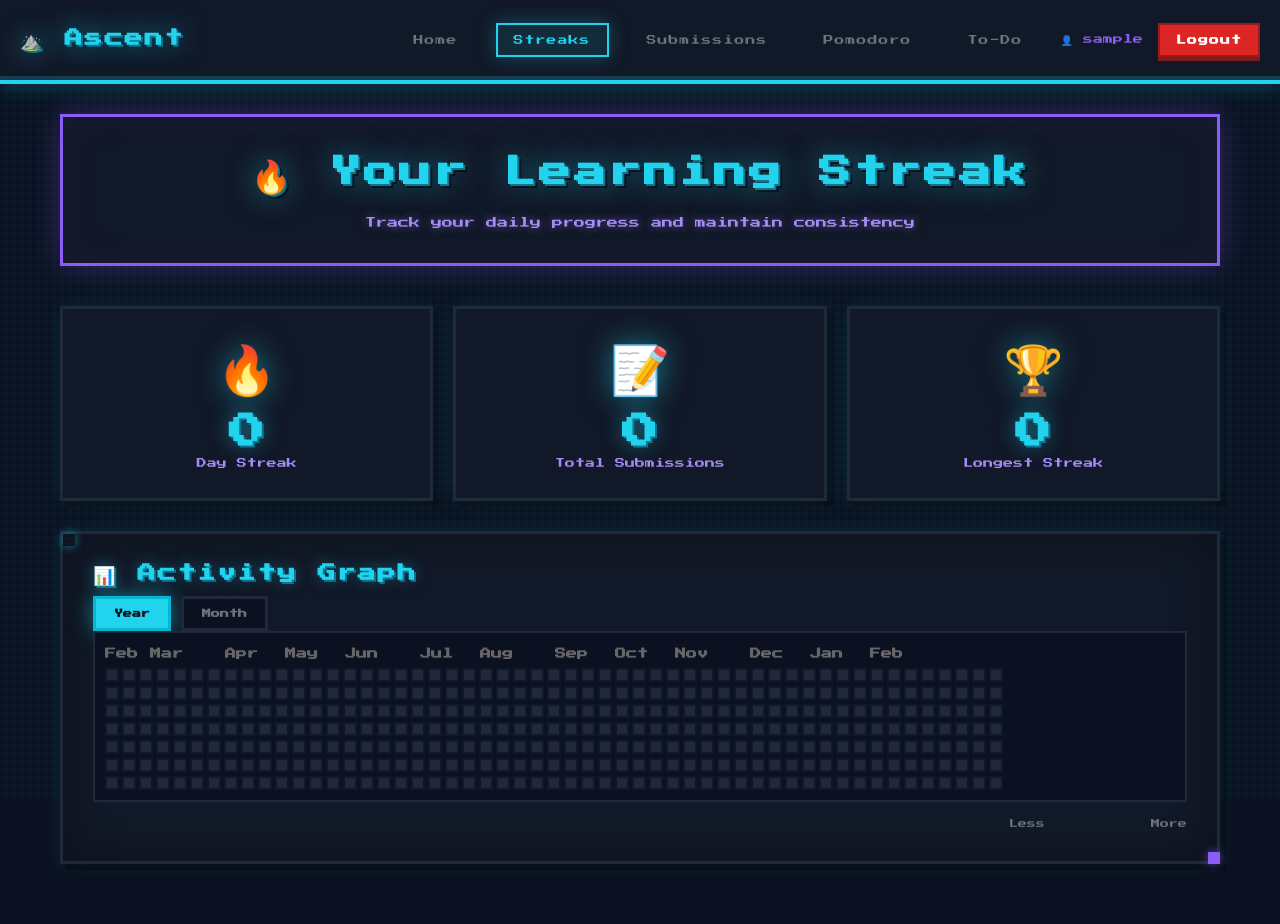
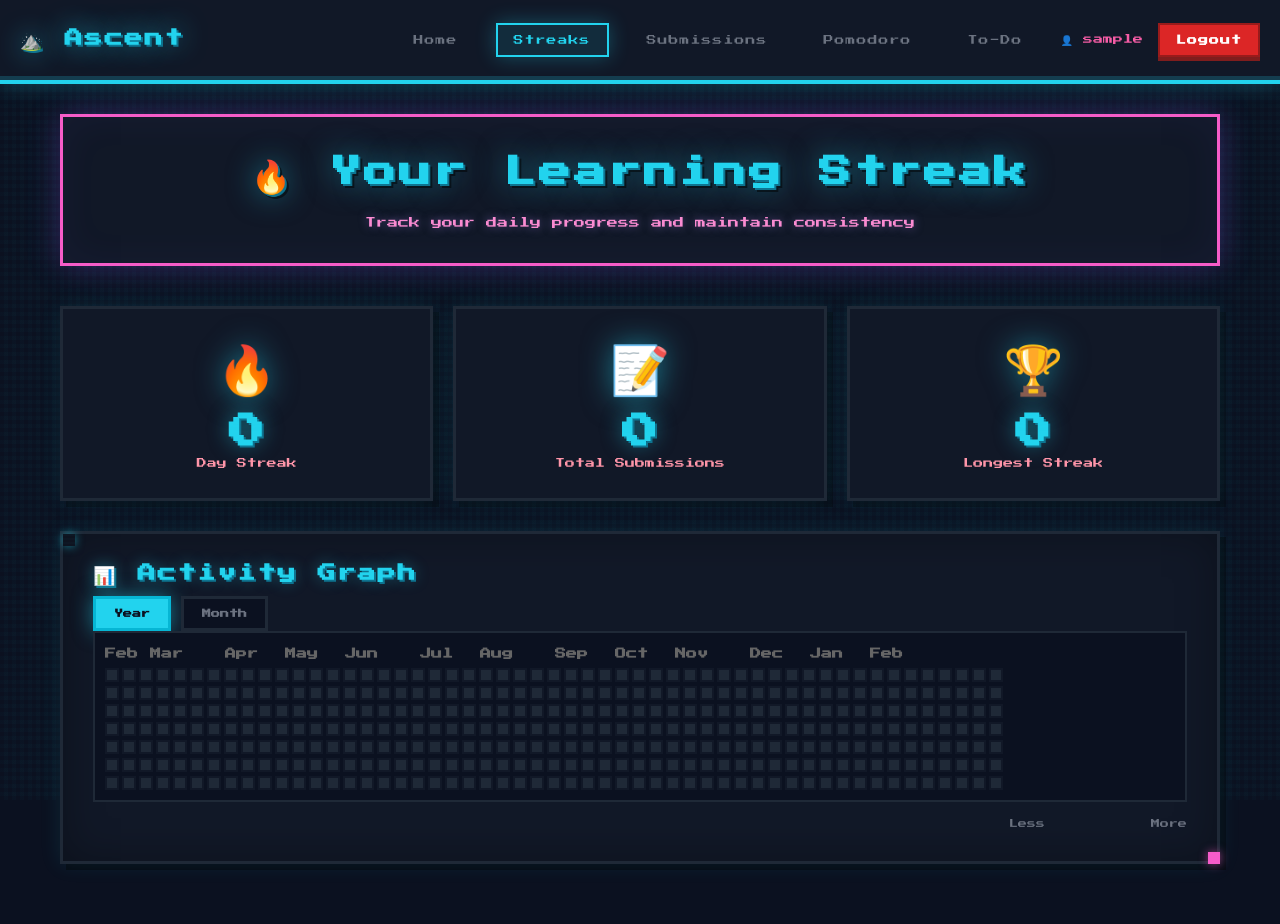
Before and after one commit to sunandha-xo/ascent, a Flask app: page /streaks in a window 1280 px wide. Run offline with Flask 3, Linux system fonts and the light colour scheme; the visitor is signed in with stand-in values (Sample User, id 1); data that the repository does not hold is empty.

Commit message:
Add pixel art ui with new design

```diff
--- a/static/dashboard.css
+++ b/static/dashboard.css
@@ -118,7 +118,7 @@ body::before {
     align-items: center;
     gap: 15px;
     font-size: 10px;
-    color: #8B5CF6;
+    color: #f65ca6;
 }
 
 .logout-btn {
@@ -160,7 +160,7 @@ body::before {
     margin-bottom: 40px;
     padding: 30px;
     background: #111827;
-    border: 3px solid #8B5CF6;
+    border: 3px solid #f65cc8;
     box-shadow:
         0 0 30px rgba(139, 92, 246, 0.3),
         inset 0 0 40px rgba(139, 92, 246, 0.05);
@@ -180,7 +180,7 @@ body::before {
 
 .welcome-section p, .page-header p {
     font-size: 11px;
-    color: #A78BFA;
+    color: #fa8bd1;
     line-height: 1.8;
     text-shadow: 0 0 10px rgba(167, 139, 250, 0.5);
 }
@@ -216,8 +216,8 @@ body::before {
     right: -3px;
     width: 12px;
     height: 12px;
-    background: #8B5CF6;
-    box-shadow: 0 0 10px rgba(139, 92, 246, 0.6);
+    background: #f65cca;
+    box-shadow: 0 0 10px rgba(246, 92, 197, 0.6);
 }
 
 .input-card {
@@ -235,7 +235,7 @@ body::before {
 }
 
 .card-subtitle {
-    color: #8B5CF6;
+    color: #f65cb1;
     margin-bottom: 25px;
     font-size: 10px;
     line-height: 1.6;
@@ -300,10 +300,10 @@ body::before {
 }
 
 .btn {
-    background: #8B5CF6;
-    border-color: #7C3AED;
+    background: #f65cd5;
+    border-color: #ed3ac6;
     box-shadow:
-        0 6px 0 #6D28D9,
+        0 6px 0 #d92895,
         0 0 25px rgba(139, 92, 246, 0.4);
 }
 
@@ -315,10 +315,10 @@ body::before {
 }
 
 .btn:hover {
-    background: #7C3AED;
+    background: #ed3a90;
     box-shadow:
-        0 9px 0 #6D28D9,
-        0 0 35px rgba(139, 92, 246, 0.6);
+        0 9px 0 #d9286c,
+        0 0 35px rgba(246, 92, 161, 0.6);
 }
 
 .generate-btn:active, .btn:active {
@@ -408,7 +408,7 @@ body::before {
 }
 
 .roadmap-content h3 {
-    color: #8B5CF6;
+    color: #f65cb3;
     margin-top: 25px;
     margin-bottom: 12px;
     font-size: 14px;
@@ -474,7 +474,7 @@ body::before {
 }
 
 .stat-label {
-    color: #A78BFA;
+    color: #ff95a9;
     font-size: 10px;
 }
 
```
